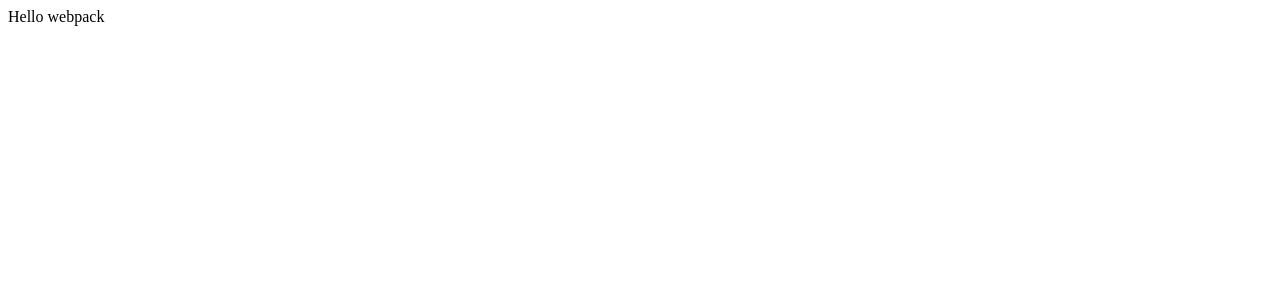
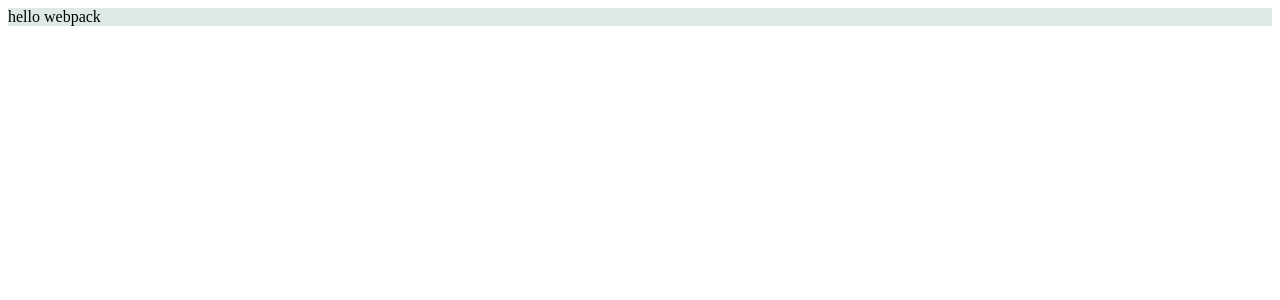
Before and after one commit to georgepapagapitos/webpack-react, a React app: page / in a window 1280 px wide. Shown: the top 300 px of the page. Built offline with nearby package versions, Linux system fonts and the light colour scheme; the HTML template or start-up script is replaced by a standard one.

Commit message:
added style loaders

```diff
--- a/package.json
+++ b/package.json
@@ -8,12 +8,16 @@
   "license": "MIT",
   "devDependencies": {
     "@babel/core": "^7.14.6",
+    "@babel/preset-env": "^7.14.7",
     "@babel/preset-react": "^7.14.5",
     "babel-loader": "^8.2.2",
+    "css-loader": "^5.2.6",
+    "style-loader": "^3.0.0",
     "webpack": "^5.43.0",
     "webpack-cli": "^4.7.2"
   },
   "dependencies": {
+    "@babel/polyfill": "^7.12.1",
     "react": "^17.0.2",
     "react-dom": "^17.0.2"
   }
--- a/src/App.js
+++ b/src/App.js
@@ -1,7 +1,7 @@
 import React from 'react'
 
 const App = () => (
-  <div>Hello webpack</div>
+  <div className="container">hello webpack</div>
 );
 
 export default App;
--- /dev/null
+++ b/src/index.css
@@ -0,0 +1,4 @@
+.container {
+  margin: 10;
+  background-color: #dee8e4;
+}
--- a/src/index.js
+++ b/src/index.js
@@ -1,5 +1,6 @@
 import React from 'react';
 import ReactDOM from 'react-dom';
 import App from './App';
+import './index.css';
 
 ReactDOM.render(<App />, document.getElementById('root'));
--- a/webpack.config.js
+++ b/webpack.config.js
@@ -1,7 +1,7 @@
 const path = require('path');
 
 const config = {
-  entry: './src/index.js',
+  entry: ['@babel/polyfill', './src/index.js'],
   output: {
     path: path.resolve(__dirname, 'build'),
     filename: 'main.js'
@@ -12,8 +12,12 @@
         test: /\.js$/,
         loader: 'babel-loader',
         options: {
-          presets: ['@babel/preset-react'],
+          presets: ['@babel/preset-env', '@babel/preset-react'],
         },
+      },
+      {
+        test: /\.css$/,
+        use: ['stye-loader', 'css-loader'],
       },
     ],
   },
```
Also changed, not shown: 2 other files (tests, documents, lock files or other folders).
